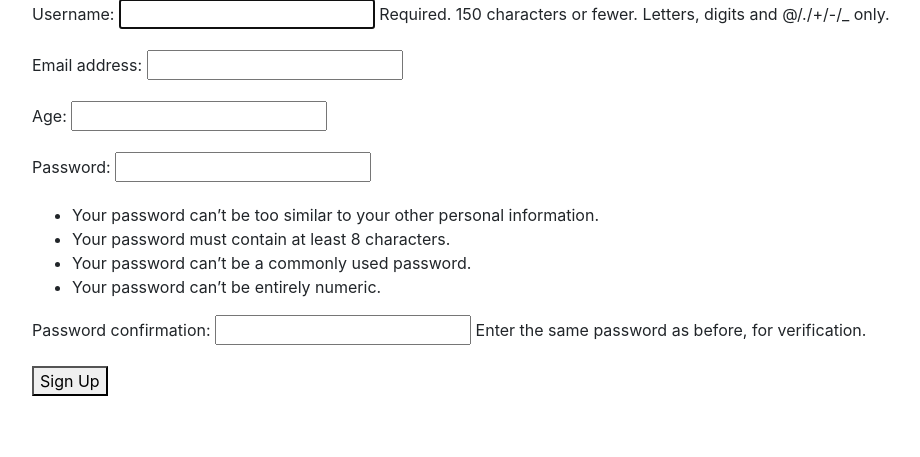
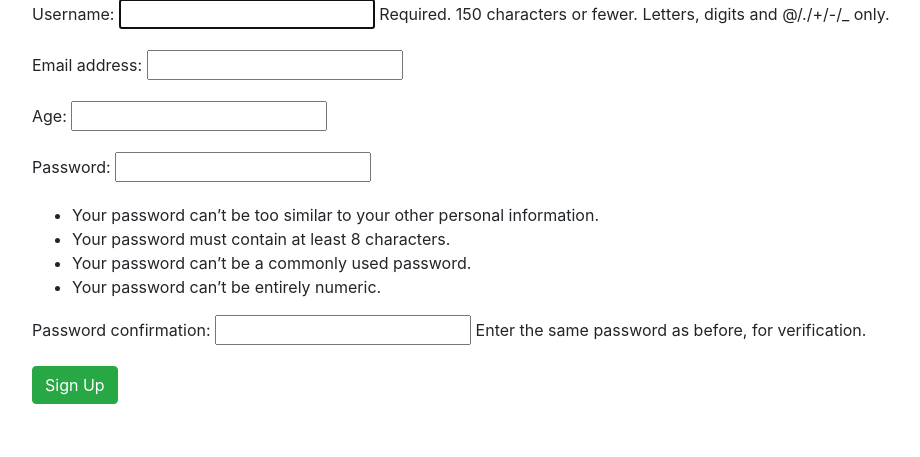
Before and after one commit to marialobillo/newspaper, a Django app: page /users/signup/ in a window 1280 px wide. Shown: the part 127-584 px from the top of the page, without its empty margins (53-973 px from the left). Run offline with Django 3.2, Linux system fonts and the light colour scheme; some libraries are stand-ins or nearby versions.

Commit message:
more styles

```diff
--- a/newspaper_project/settings.py
+++ b/newspaper_project/settings.py
@@ -41,7 +41,7 @@ INSTALLED_APPS = [
     'users.apps.UsersConfig',
     'pages.apps.PagesConfig',
     # 3rd party
-    'crispy_forms',
+    #'crispy_forms',
 ]
 
 MIDDLEWARE = [
--- a/templates/registration/login.html
+++ b/templates/registration/login.html
@@ -8,6 +8,6 @@
 <form method="post">
     {% csrf_token %}
     {{ form.as_p }}
-    <button type="submit">Log In</button>
+    <button type="submit" class="btn btn-success">Log In</button>
 </form>
 {% endblock content %}
--- a/templates/signup.html
+++ b/templates/signup.html
@@ -8,6 +8,6 @@
 <form method="post">
     {% csrf_token %}
     {{ form.as_p }}
-    <button type="submit">Sign Up</button>
+    <button type="submit" class="btn btn-success">Sign Up</button>
 </form>
 {% endblock content %}
```
